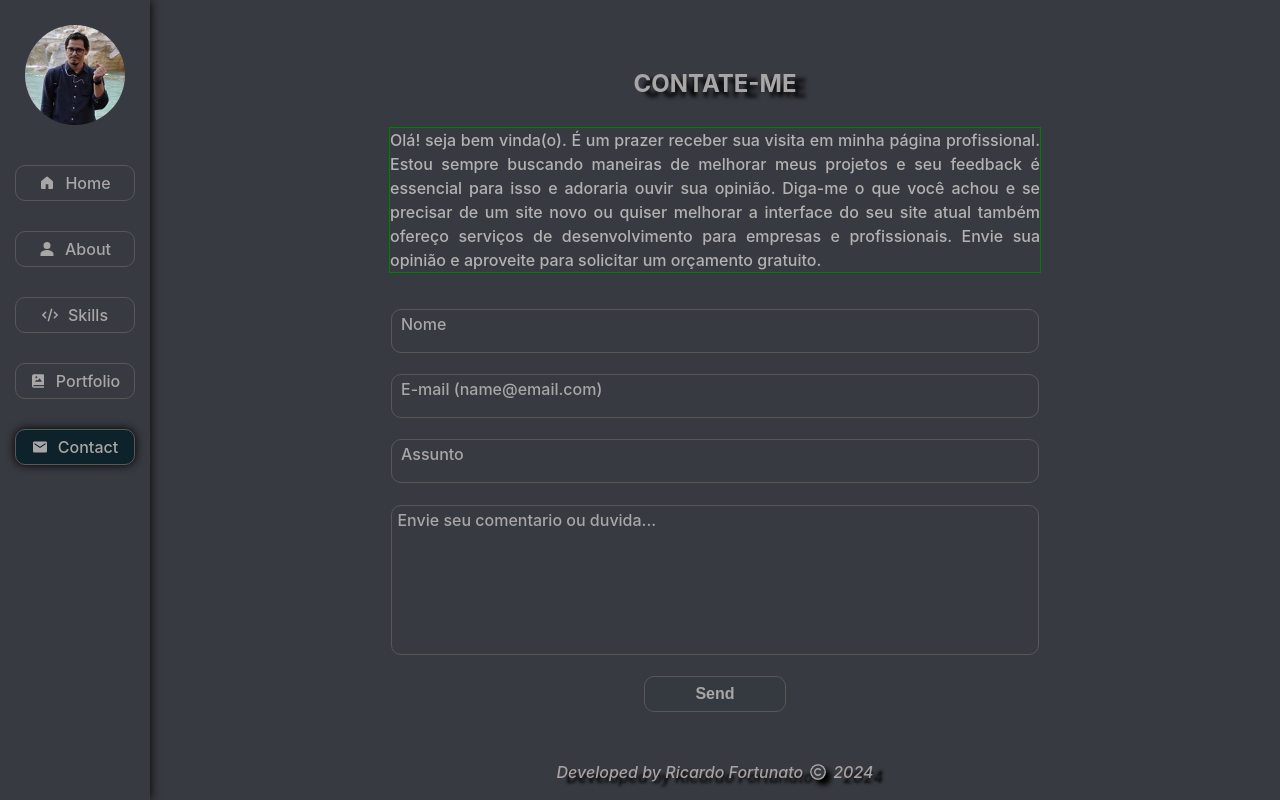
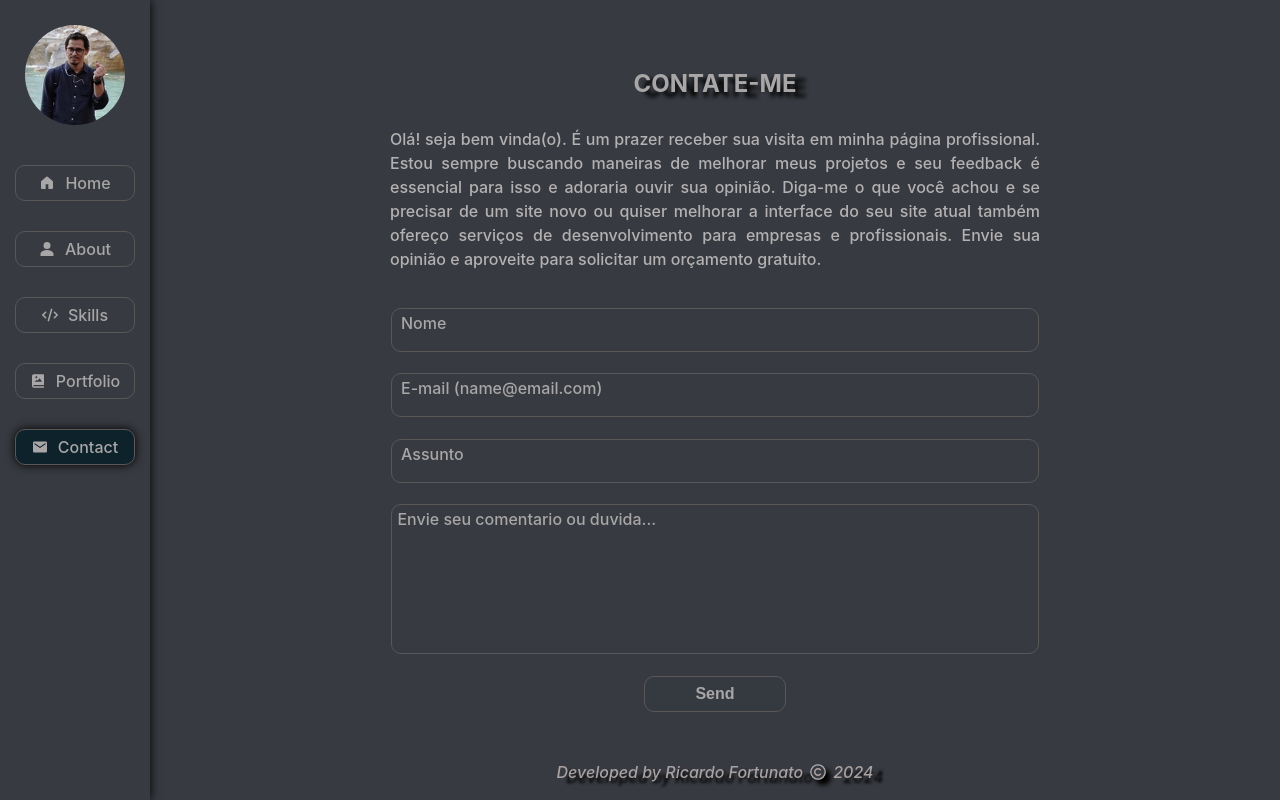
Before and after one commit to Ricardo-Forttunato/portfolio, a React (Vite) app: page /contact in a window 1280 px wide. Built offline with nearby package versions, Linux system fonts and the light colour scheme.

Commit message:
Correção da borda da frase de boas vindas

```diff
--- a/src/components/Contact/Contact.module.css
+++ b/src/components/Contact/Contact.module.css
@@ -40,7 +40,6 @@
   text-align: justify;
   padding: 0;
   margin: 0;
-  border: green 1px solid;
 }
 
 .form__list {
```
